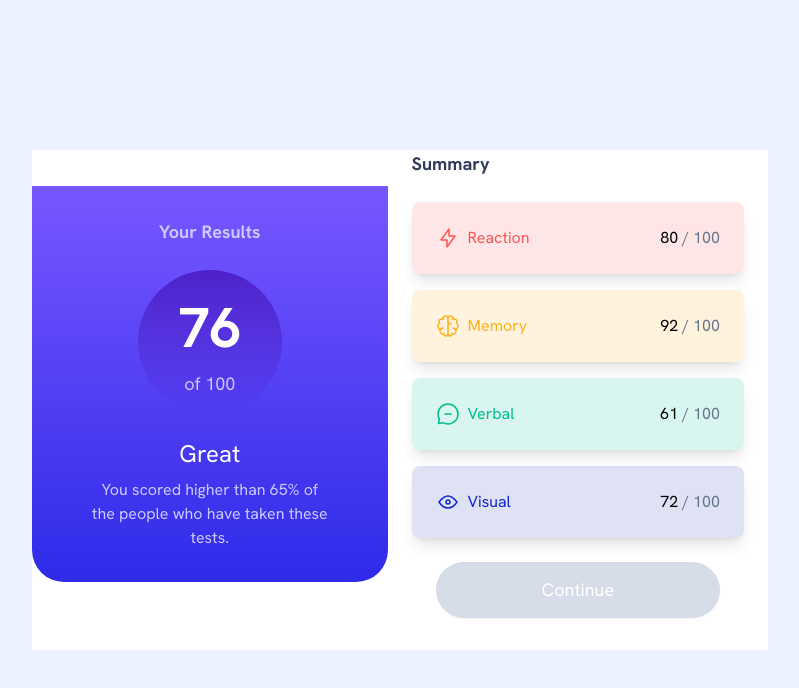
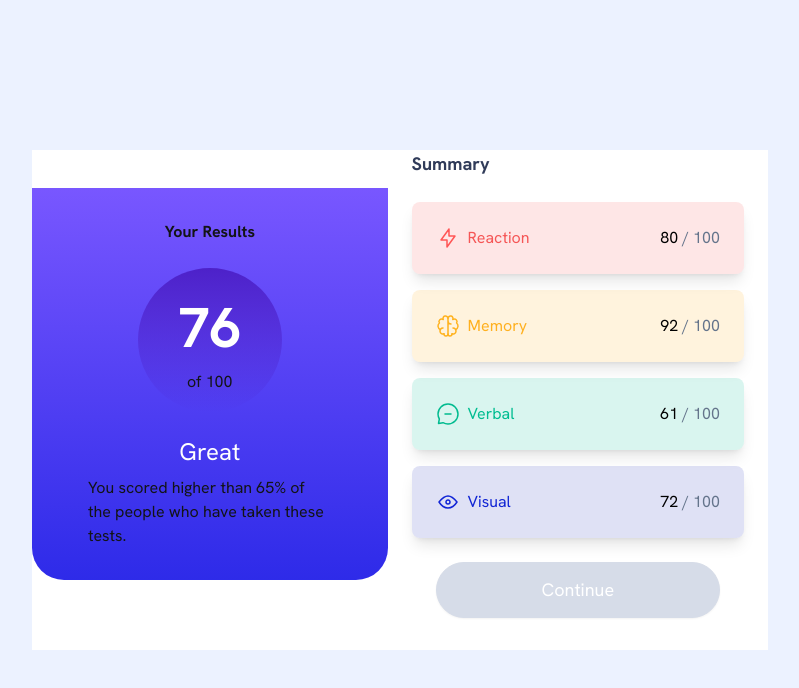
Before and after one commit to Hcmwebs/results-summary, a React (Vite) app: page / in a window 1280 px wide. Shown: the top 688 px of the page, without its empty margins (240-1039 px from the left). Built offline with nearby package versions, Linux system fonts and the light colour scheme.

Commit message:
added a customised class

```diff
--- a/src/index.css
+++ b/src/index.css
@@ -7,9 +7,3 @@
 		font-family: 'Hanken Grotesk', sans-serif;
 	}
 }
-
-@layer components {
-	.para-text {
-		@apply text-lg text-[#cac9ff] text-center;
-	}
-}
```
